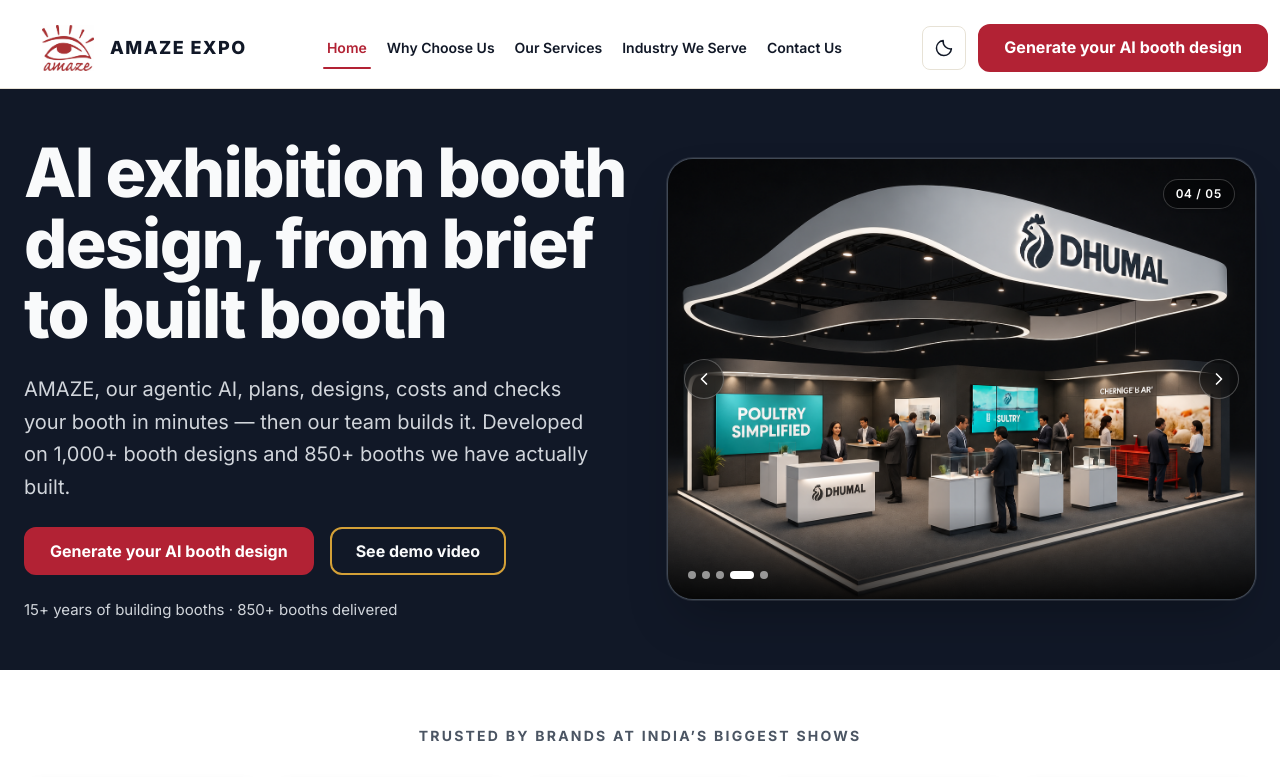
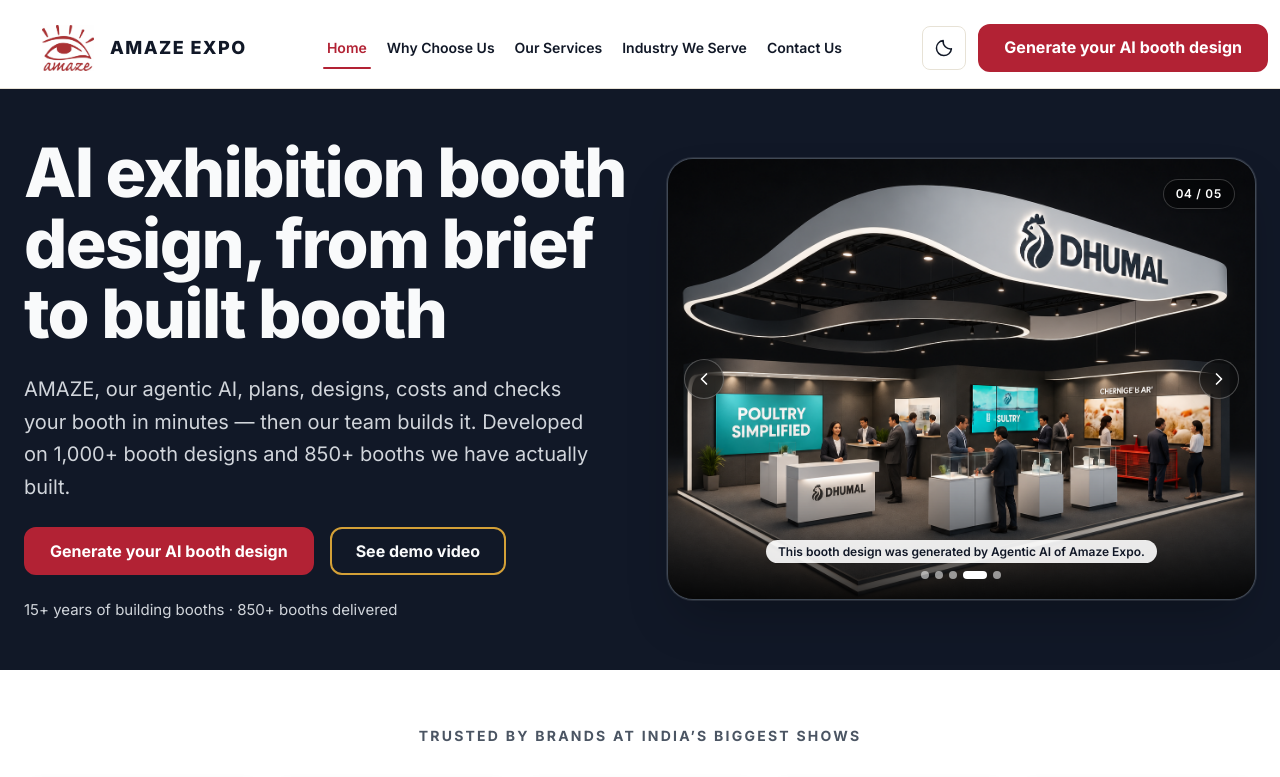
Before and after one commit to getchaviral/new_amaze, a Next.js app: page / in a window 1280 px wide. Shown: the top 777 px of the page. Built offline with nearby package versions, Linux system fonts and the light colour scheme.

Commit message:
Add hero caption and update booth images

```diff
--- a/src/components/art/compare-slider.tsx
+++ b/src/components/art/compare-slider.tsx
@@ -2,7 +2,6 @@
 
 import { useEffect, useId, useRef, useState } from "react";
 import Image from "next/image";
-import concept01 from "@/assets/why/ai_01.png";
 import concept02 from "@/assets/why/ai_02.png";
 import concept03 from "@/assets/why/ai_03.png";
 import concept04 from "@/assets/why/ai_04.png";
@@ -10,7 +9,10 @@
 
 const sssDefenceBuilt = "/booth-gallery/sss-defence.png";
 const concepts = [
-  { src: concept01, alt: "Vikram Solar exhibition booth AI concept" },
+  {
+    src: "/booth-gallery/WhatsApp%20Image%202026-10-19%20at%2020.20.06.jpeg",
+    alt: "SSS Defence exhibition booth on the show floor",
+  },
   { src: concept02, alt: "Briti Scientific exhibition booth AI concept" },
   { src: concept03, alt: "ICAPE Group exhibition booth AI concept" },
   { src: concept04, alt: "Tarsons exhibition booth AI concept" },
@@ -91,7 +93,7 @@
             alt="Completed SSS Defence exhibition booth on the show floor"
             fill
             sizes="(max-width: 1024px) 100vw, 80vw"
-            className="object-contain"
+            className="scale-125 object-contain"
             priority
           />
         </div>
--- a/src/components/home/hero-showcase.tsx
+++ b/src/components/home/hero-showcase.tsx
@@ -95,7 +95,10 @@
         </button>
       </div>
 
-      <div className="absolute inset-x-0 bottom-0 flex items-end justify-between gap-3 bg-gradient-to-t from-black/85 via-black/40 to-transparent px-4 pt-16 pb-4 sm:px-5 sm:pb-5">
+      <div className="absolute inset-x-0 bottom-0 flex flex-col items-center gap-2 bg-gradient-to-t from-black/85 via-black/40 to-transparent px-3 pt-16 pb-4 sm:px-5 sm:pb-5">
+        <p className="m-0 max-w-full whitespace-nowrap rounded-full bg-white/90 px-3 py-1 text-center text-[clamp(0.55rem,1.1vw,0.75rem)] leading-tight font-semibold text-ink shadow-md">
+          This booth design was generated by Agentic AI of Amaze Expo.
+        </p>
         <div className="flex shrink-0 items-center gap-1.5" role="group" aria-label="Choose a booth">
           {images.map((image, index) => (
             <button
```
Also changed, not shown: public/booth-gallery/WhatsApp Image 2026-10-19 at 20.20.06.jpeg (added).
